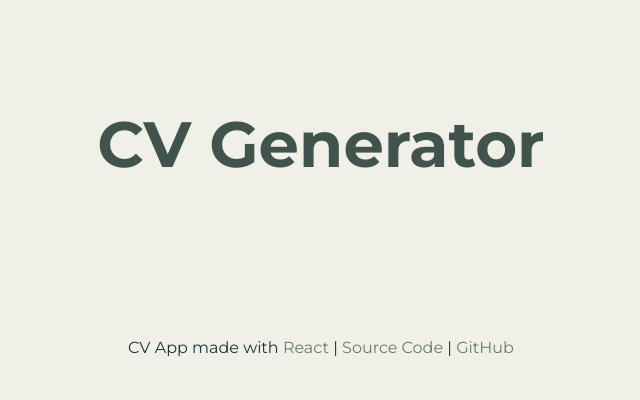
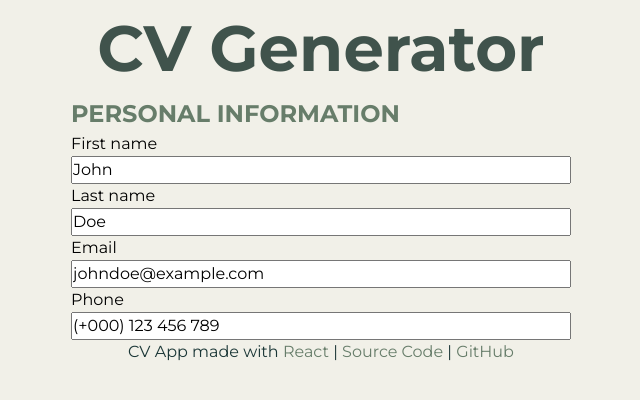
Before and after one commit to joaquimlcbfranco/cv-app, a React (Vite) app: page / in a window 1280 px wide. Shown: the top 400 px of the page, without its empty margins (319-959 px from the left). Built offline with nearby package versions, Linux system fonts and the light colour scheme.

Commit message:
fix: Style #root instead of body element

```diff
--- a/src/main.jsx
+++ b/src/main.jsx
@@ -2,11 +2,13 @@ import { StrictMode } from 'react'
 import { createRoot } from 'react-dom/client'
 import Header from './components/Header.jsx'
 import Footer from './components/Footer.jsx'
+import { Personal } from './components/Personal.jsx'
 import './style.css'
 
 createRoot(document.getElementById('root')).render(
   <StrictMode>
     <Header />
+    <Personal />
     <Footer />
   </StrictMode>,
 )
--- a/src/style.css
+++ b/src/style.css
@@ -73,6 +73,9 @@ body {
   height: 100vh;
   width: 100%;
   font-family: "Montserrat", var(--default-fonts);
+}
+
+#root {
   display: flex;
   flex-direction: column;
   align-items: center;
--- a/src/styles/footer.css
+++ b/src/styles/footer.css
@@ -1,6 +1,5 @@
 .footer {
   text-align: center;
-  padding: 3em;
   font-size: 1rem;
   color: rgb(26, 54, 54)
 }
--- a/src/styles/header.css
+++ b/src/styles/header.css
@@ -1,6 +1,5 @@
 .header {
   text-align: center;
-  padding: 3em;
   font-size: 2rem;
   color: rgb(64, 83, 76);
 }
```
